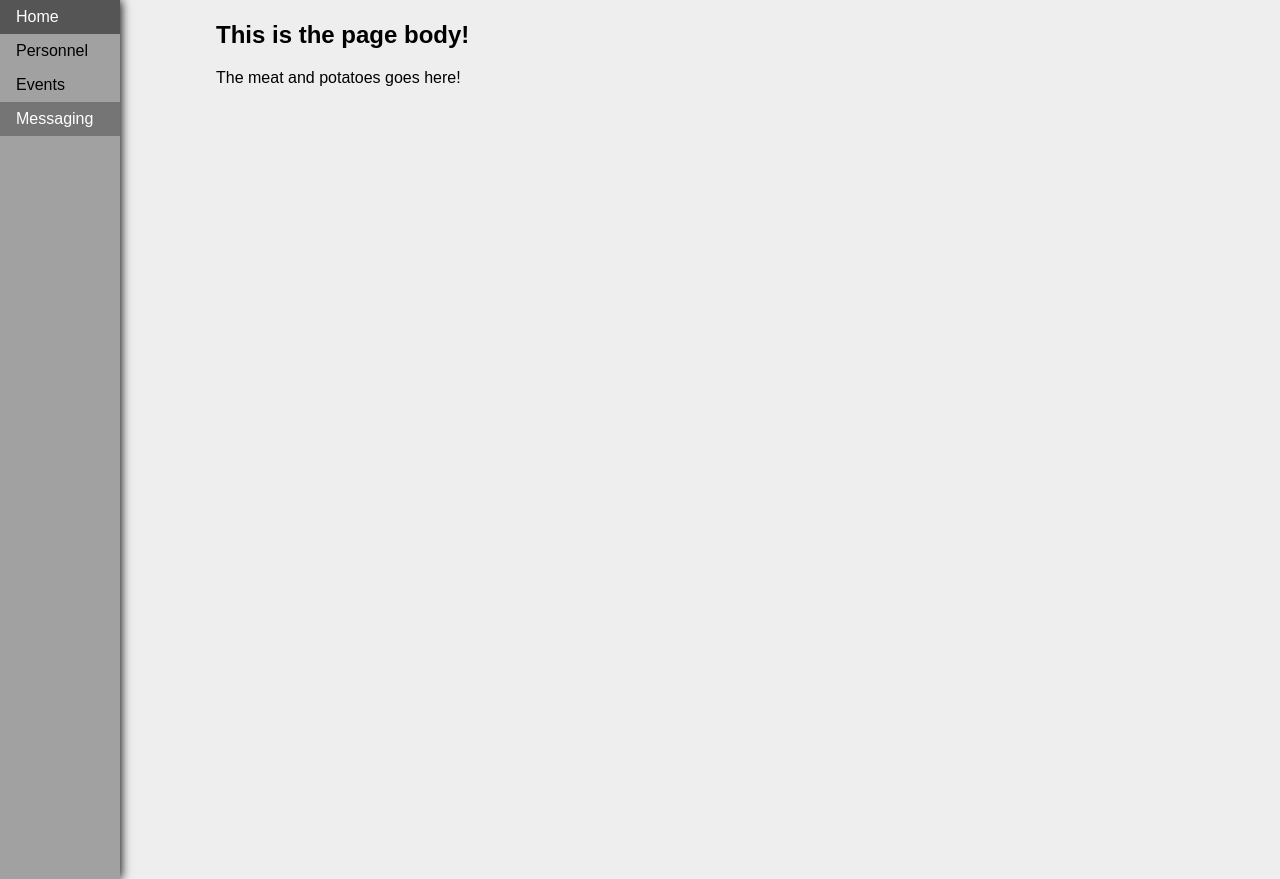
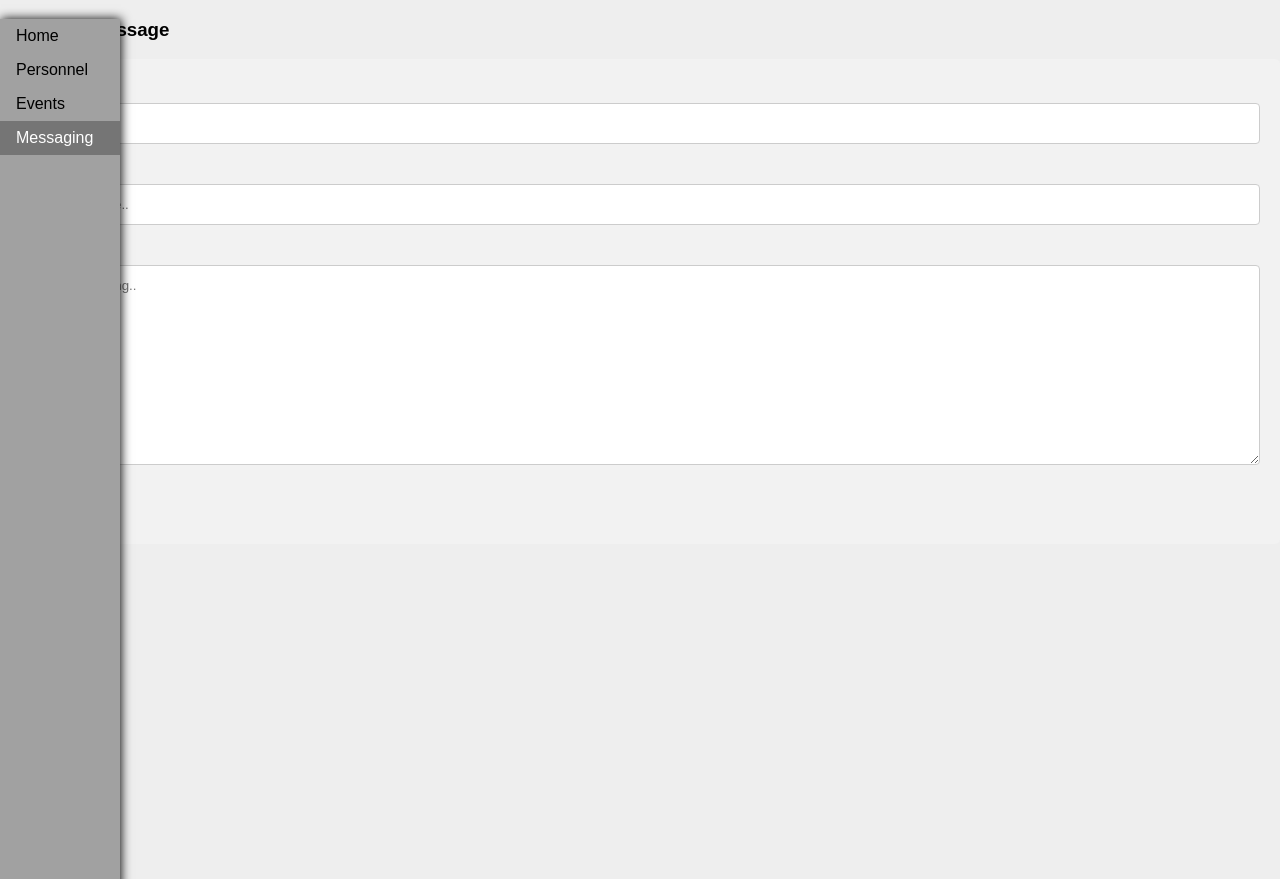
Before and after one commit to cs340-20/Personnel-Management, a PHP site: page /PM-pages/messaging.php in a window 1280 px wide. Run offline with PHP 8.4, Linux system fonts and the light colour scheme.

Commit message:
added messaging front end capabilities

```diff
--- a/PM-pages/messaging.php
+++ b/PM-pages/messaging.php
@@ -4,7 +4,48 @@
     <link rel="stylesheet" type="text/css" href="../PM-css/styles.css">
     <title>Messaging</title>
 
+
+    <meta name="viewport" content="width=device-width, initial-scale=1">
+<style>
+body {font-family: Arial, Helvetica, sans-serif;}
+ * {box-sizing: border-box;}
+
+input[type=text], select, textarea {
+  width: 100%;
+  padding: 12px;
+  border: 1px solid #ccc;
+  border-radius: 4px;
+  box-sizing: border-box;
+  margin-top: 6px;
+  margin-bottom: 16px;
+  resize: vertical;
+}
+
+input[type=submit] {
+  background-color: #4CAF50;
+  color: white;
+  padding: 12px 20px;
+  border: none;
+  border-radius: 4px;
+  cursor: pointer;
+}
+
+input[type=submit]:hover {
+  background-color: #45a049;
+}
+
+.container {
+  border-radius: 5px;
+  background-color: #f2f2f2;
+  padding: 20px;
+}
+</style>
 </head>
+
+
+
+
+
 <body>
 
     <!-- Nav-bar links -->
@@ -15,11 +56,23 @@
         <li><a class="active" href="messaging.php">Messaging</a></li>
     </ul>
 
+    <h3>Compose Message</h3>
 
-    <div class="page_body">
-        <!-- Body structure goes here -->
-        <h2>This is the page body!</h2>
-        <p>The meat and potatoes goes here!</p>
+    <div class="container">
+        <form action="/action_page.php">
+            <label for="fname">First Name</label>
+            <input type="text" id="fname" name="firstname" placeholder="Your name..">
+
+            <label for="lname">Last Name</label>
+            <input type="text" id="lname" name="lastname" placeholder="Your last name..">
+
+
+
+            <label for="subject">Subject</label>
+            <textarea id="subject" name="subject" placeholder="Write something.." style="height:200px"></textarea>
+
+            <input type="submit" value="Submit">
+        </form>
     </div>
 
 
```
